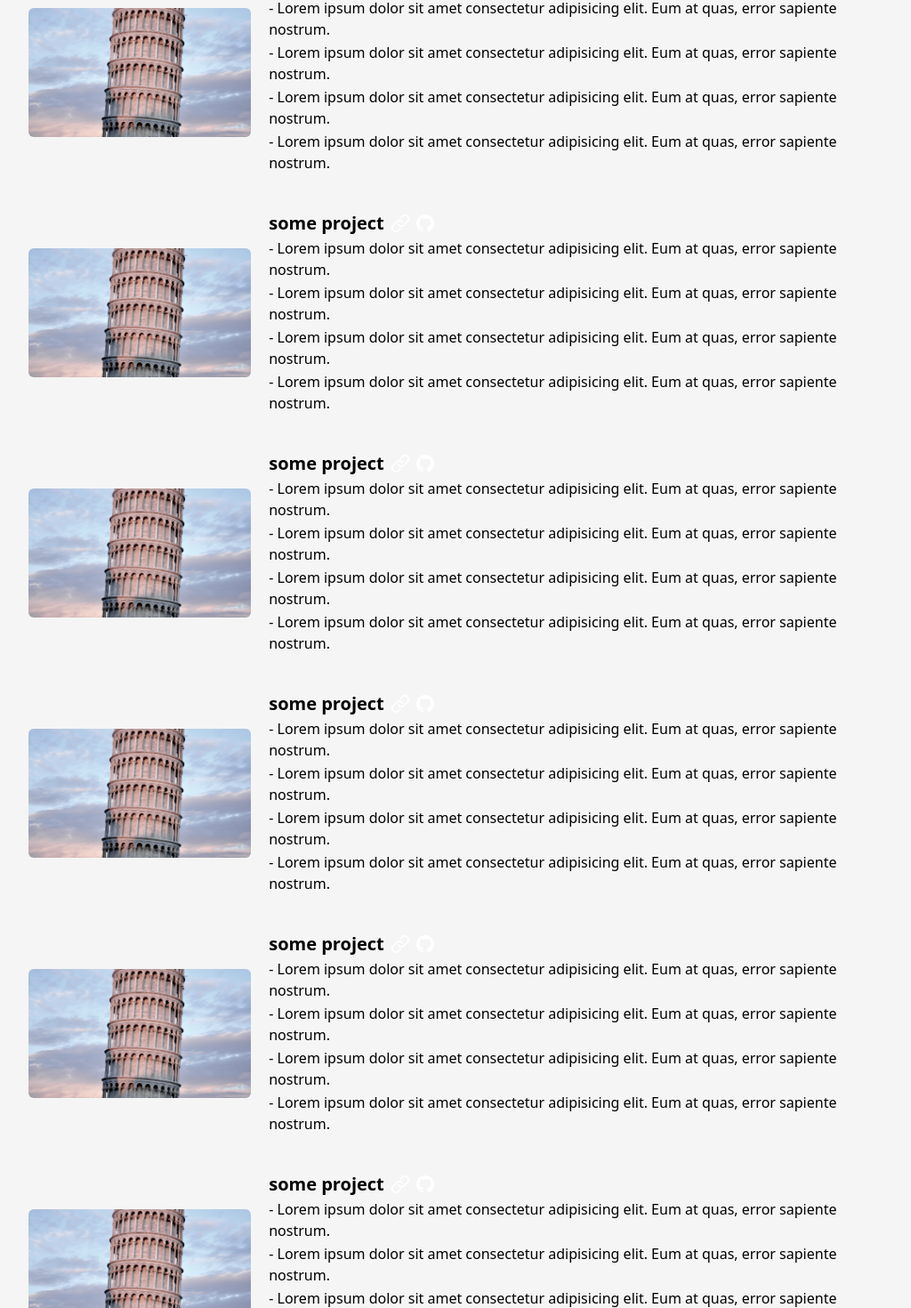
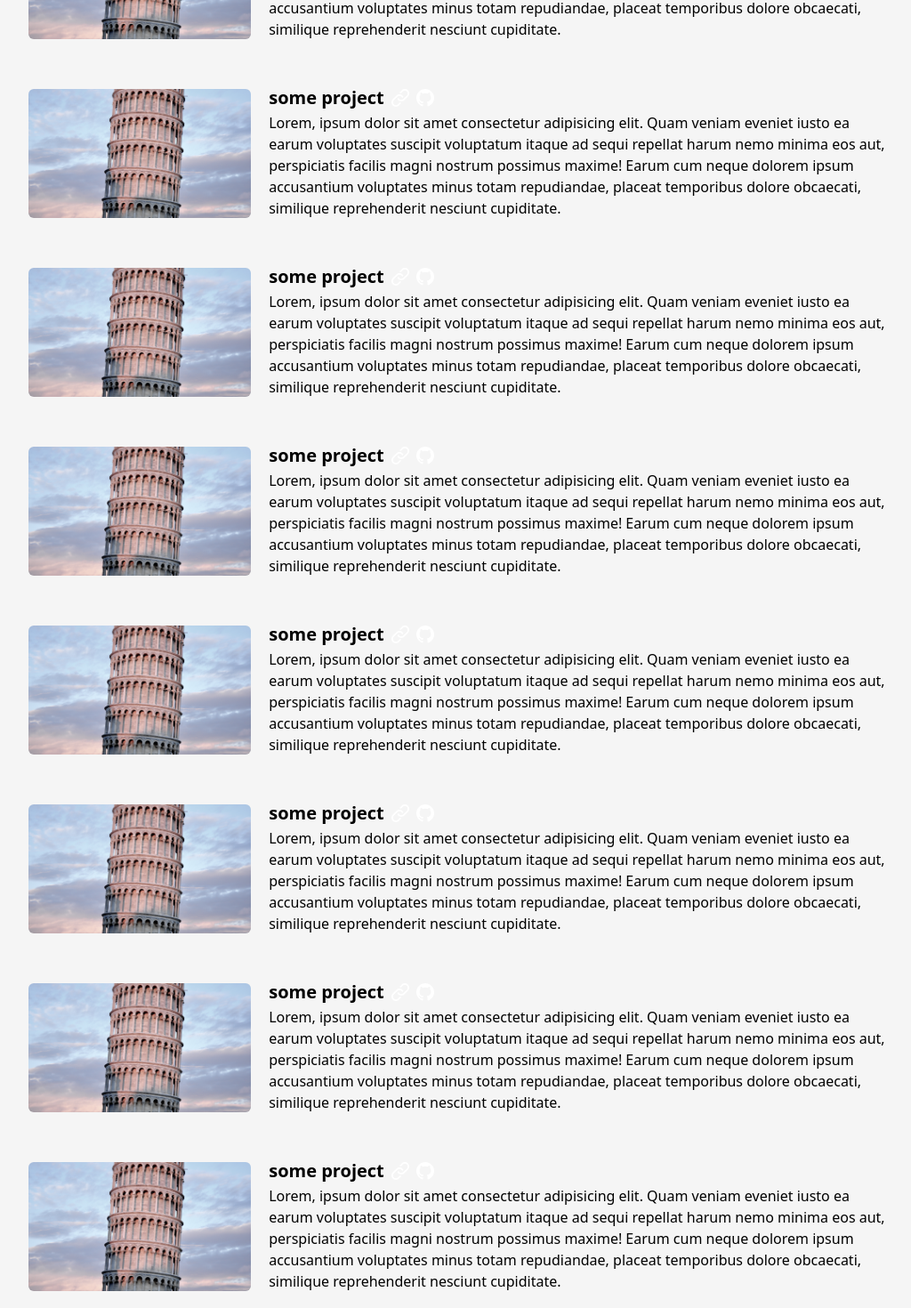
Before and after one commit to harshmathurx/harsh-paper-portfolio, a Next.js app: page /work in a window 1280 px wide. Shown: the part 300-1770 px from the top of the page at 89% size, without its empty margins (135-1159 px from the left). Built offline with nearby package versions, Linux system fonts and the light colour scheme.

Commit message:
more updates to the skeleton

```diff
--- a/components/ProjectCard.js
+++ b/components/ProjectCard.js
@@ -4,7 +4,7 @@ import Link from "next/link"
 
 const ProjectCard = ({imageSrc,children,demoLink,githubLink,projectName}) => {
 
-    const {theme} = useTheme
+    const {theme} = useTheme()
 
     return (
         <div className='flex flex-col md:flex-row justify-center items-center my-5'>
--- a/pages/index.js
+++ b/pages/index.js
@@ -27,38 +27,22 @@ export default function Home() {
         <p className='text-3xl font-semibold my-5'>
           some of my work
         </p>
+        <div className='flex flex-row flex-wrap'>
           <ProjectCard imageSrc="/images/project_placeholder.jpg" demoLink="/" githubLink="/" projectName="some project">
             <div>
               <p className='my-0.5'>
-              - Lorem ipsum dolor sit amet consectetur adipisicing elit. Eum at quas, error sapiente nostrum.
-            </p>
-            <p className='my-0.5'>
-              - Lorem ipsum dolor sit amet consectetur adipisicing elit. Eum at quas, error sapiente nostrum.
-            </p>
-            <p className='my-0.5'>
-              - Lorem ipsum dolor sit amet consectetur adipisicing elit. Eum at quas, error sapiente nostrum.
-            </p>
-            <p className='my-0.5'>
-              - Lorem ipsum dolor sit amet consectetur adipisicing elit. Eum at quas, error sapiente nostrum.
+                Lorem, ipsum dolor sit amet consectetur adipisicing elit. Quam veniam eveniet iusto ea earum voluptates suscipit voluptatum itaque ad sequi repellat harum nemo minima eos aut, perspiciatis facilis magni nostrum possimus maxime! Earum cum neque dolorem ipsum accusantium voluptates minus totam repudiandae, placeat temporibus dolore obcaecati, similique reprehenderit nesciunt cupiditate.
               </p>
             </div>
           </ProjectCard>
           <ProjectCard imageSrc="/images/project_placeholder.jpg" demoLink="/" githubLink="/" projectName="some project">
             <div>
               <p className='my-0.5'>
-              - Lorem ipsum dolor sit amet consectetur adipisicing elit. Eum at quas, error sapiente nostrum.
-            </p>
-            <p className='my-0.5'>
-              - Lorem ipsum dolor sit amet consectetur adipisicing elit. Eum at quas, error sapiente nostrum.
-            </p>
-            <p className='my-0.5'>
-              - Lorem ipsum dolor sit amet consectetur adipisicing elit. Eum at quas, error sapiente nostrum.
-            </p>
-            <p className='my-0.5'>
-              - Lorem ipsum dolor sit amet consectetur adipisicing elit. Eum at quas, error sapiente nostrum.
+                Lorem, ipsum dolor sit amet consectetur adipisicing elit. Quam veniam eveniet iusto ea earum voluptates suscipit voluptatum itaque ad sequi repellat harum nemo minima eos aut, perspiciatis facilis magni nostrum possimus maxime! Earum cum neque dolorem ipsum accusantium voluptates minus totam repudiandae, placeat temporibus dolore obcaecati, similique reprehenderit nesciunt cupiditate.
               </p>
             </div>
           </ProjectCard>
+        </div>
         <RedirectButton link="/work" btnText="check out more of my work" />
       </div>
       <div className='flex flex-col justify-center items-center text-center'>
@@ -68,9 +52,11 @@ export default function Home() {
         <div className='mb-5 flex flex-row justify-center flex-wrap items-center'>
           <ReccoCard imageSrc="/images/barry.jpg" reccoLink="/" />
           <ReccoCard imageSrc="/images/fleabag.jpg" reccoLink="/" />
-          <ReccoCard imageSrc="/images/seinfeld.png" reccoLink="/" />
+          <ReccoCard imageSrc="/images/superpumped.jpg" reccoLink="/" />
           <ReccoCard imageSrc="/images/show_your_work.jpg" reccoLink="/" />
-          <ReccoCard imageSrc="/images/got.jpg" reccoLink="/" />
+          <div className="m-2">
+            <iframe width="275" height="200" src="https://www.youtube.com/embed/gIxEkX_2kt8?si=2yR1f-orWFifR_Af" title="YouTube video player" frameborder="0" allow="accelerometer; autoplay; clipboard-write; encrypted-media; gyroscope; picture-in-picture; web-share" allowfullscreen></iframe>
+          </div>
         </div>
         <RedirectButton link="/recommendations" btnText="learn about my cultured tastebuds" />
       </div>
--- a/pages/work.js
+++ b/pages/work.js
@@ -3,114 +3,76 @@ import ProjectCard from "@/components/ProjectCard"
 const Work = () => {
     return (
         <div className='flex flex-col justify-center items-center mx-[5%] md:mx-[10%] py-8'>
-            <div className='flex flex-col justify-center items-center'>
+            {/* <div className='flex flex-col justify-center items-center'>
                 <p className='text-3xl font-semibold my-5'>
                     blogs
                 </p>
 
-            </div>
+            </div> */}
             <div className='flex flex-col justify-center items-center'>
                 <p className='text-3xl font-semibold my-5'>
                     projects
                 </p>
+                <div className='flex flex-row flex-wrap'>
                     <ProjectCard imageSrc="/images/project_placeholder.jpg" demoLink="/" githubLink="/" projectName="some project">
                         <div>
                             <p className='my-0.5'>
-                            - Lorem ipsum dolor sit amet consectetur adipisicing elit. Eum at quas, error sapiente nostrum.
-                        </p>
-                        <p className='my-0.5'>
-                            - Lorem ipsum dolor sit amet consectetur adipisicing elit. Eum at quas, error sapiente nostrum.
-                        </p>
-                        <p className='my-0.5'>
-                            - Lorem ipsum dolor sit amet consectetur adipisicing elit. Eum at quas, error sapiente nostrum.
-                        </p>
-                        <p className='my-0.5'>
-                            - Lorem ipsum dolor sit amet consectetur adipisicing elit. Eum at quas, error sapiente nostrum.
+                                Lorem, ipsum dolor sit amet consectetur adipisicing elit. Quam veniam eveniet iusto ea earum voluptates suscipit voluptatum itaque ad sequi repellat harum nemo minima eos aut, perspiciatis facilis magni nostrum possimus maxime! Earum cum neque dolorem ipsum accusantium voluptates minus totam repudiandae, placeat temporibus dolore obcaecati, similique reprehenderit nesciunt cupiditate.
                             </p>
                         </div>
                     </ProjectCard>
                     <ProjectCard imageSrc="/images/project_placeholder.jpg" demoLink="/" githubLink="/" projectName="some project">
                         <div>
                             <p className='my-0.5'>
-                            - Lorem ipsum dolor sit amet consectetur adipisicing elit. Eum at quas, error sapiente nostrum.
-                        </p>
-                        <p className='my-0.5'>
-                            - Lorem ipsum dolor sit amet consectetur adipisicing elit. Eum at quas, error sapiente nostrum.
-                        </p>
-                        <p className='my-0.5'>
-                            - Lorem ipsum dolor sit amet consectetur adipisicing elit. Eum at quas, error sapiente nostrum.
-                        </p>
-                        <p className='my-0.5'>
-                            - Lorem ipsum dolor sit amet consectetur adipisicing elit. Eum at quas, error sapiente nostrum.
+                                Lorem, ipsum dolor sit amet consectetur adipisicing elit. Quam veniam eveniet iusto ea earum voluptates suscipit voluptatum itaque ad sequi repellat harum nemo minima eos aut, perspiciatis facilis magni nostrum possimus maxime! Earum cum neque dolorem ipsum accusantium voluptates minus totam repudiandae, placeat temporibus dolore obcaecati, similique reprehenderit nesciunt cupiditate.
                             </p>
                         </div>
                     </ProjectCard>
                     <ProjectCard imageSrc="/images/project_placeholder.jpg" demoLink="/" githubLink="/" projectName="some project">
                         <div>
                             <p className='my-0.5'>
-                            - Lorem ipsum dolor sit amet consectetur adipisicing elit. Eum at quas, error sapiente nostrum.
-                        </p>
-                        <p className='my-0.5'>
-                            - Lorem ipsum dolor sit amet consectetur adipisicing elit. Eum at quas, error sapiente nostrum.
-                        </p>
-                        <p className='my-0.5'>
-                            - Lorem ipsum dolor sit amet consectetur adipisicing elit. Eum at quas, error sapiente nostrum.
-                        </p>
-                        <p className='my-0.5'>
-                            - Lorem ipsum dolor sit amet consectetur adipisicing elit. Eum at quas, error sapiente nostrum.
+                                Lorem, ipsum dolor sit amet consectetur adipisicing elit. Quam veniam eveniet iusto ea earum voluptates suscipit voluptatum itaque ad sequi repellat harum nemo minima eos aut, perspiciatis facilis magni nostrum possimus maxime! Earum cum neque dolorem ipsum accusantium voluptates minus totam repudiandae, placeat temporibus dolore obcaecati, similique reprehenderit nesciunt cupiditate.
                             </p>
                         </div>
                     </ProjectCard>
                     <ProjectCard imageSrc="/images/project_placeholder.jpg" demoLink="/" githubLink="/" projectName="some project">
                         <div>
                             <p className='my-0.5'>
-                            - Lorem ipsum dolor sit amet consectetur adipisicing elit. Eum at quas, error sapiente nostrum.
-                        </p>
-                        <p className='my-0.5'>
-                            - Lorem ipsum dolor sit amet consectetur adipisicing elit. Eum at quas, error sapiente nostrum.
-                        </p>
-                        <p className='my-0.5'>
-                            - Lorem ipsum dolor sit amet consectetur adipisicing elit. Eum at quas, error sapiente nostrum.
-                        </p>
-                        <p className='my-0.5'>
-                            - Lorem ipsum dolor sit amet consectetur adipisicing elit. Eum at quas, error sapiente nostrum.
+                                Lorem, ipsum dolor sit amet consectetur adipisicing elit. Quam veniam eveniet iusto ea earum voluptates suscipit voluptatum itaque ad sequi repellat harum nemo minima eos aut, perspiciatis facilis magni nostrum possimus maxime! Earum cum neque dolorem ipsum accusantium voluptates minus totam repudiandae, placeat temporibus dolore obcaecati, similique reprehenderit nesciunt cupiditate.
                             </p>
                         </div>
                     </ProjectCard>
                     <ProjectCard imageSrc="/images/project_placeholder.jpg" demoLink="/" githubLink="/" projectName="some project">
                         <div>
                             <p className='my-0.5'>
-                            - Lorem ipsum dolor sit amet consectetur adipisicing elit. Eum at quas, error sapiente nostrum.
-                        </p>
-                        <p className='my-0.5'>
-                            - Lorem ipsum dolor sit amet consectetur adipisicing elit. Eum at quas, error sapiente nostrum.
-                        </p>
-                        <p className='my-0.5'>
-                            - Lorem ipsum dolor sit amet consectetur adipisicing elit. Eum at quas, error sapiente nostrum.
-                        </p>
-                        <p className='my-0.5'>
-                            - Lorem ipsum dolor sit amet consectetur adipisicing elit. Eum at quas, error sapiente nostrum.
+                                Lorem, ipsum dolor sit amet consectetur adipisicing elit. Quam veniam eveniet iusto ea earum voluptates suscipit voluptatum itaque ad sequi repellat harum nemo minima eos aut, perspiciatis facilis magni nostrum possimus maxime! Earum cum neque dolorem ipsum accusantium voluptates minus totam repudiandae, placeat temporibus dolore obcaecati, similique reprehenderit nesciunt cupiditate.
                             </p>
                         </div>
                     </ProjectCard>
                     <ProjectCard imageSrc="/images/project_placeholder.jpg" demoLink="/" githubLink="/" projectName="some project">
                         <div>
                             <p className='my-0.5'>
-                            - Lorem ipsum dolor sit amet consectetur adipisicing elit. Eum at quas, error sapiente nostrum.
+                                Lorem, ipsum dolor sit amet consectetur adipisicing elit. Quam veniam eveniet iusto ea earum voluptates suscipit voluptatum itaque ad sequi repellat harum nemo minima eos aut, perspiciatis facilis magni nostrum possimus maxime! Earum cum neque dolorem ipsum accusantium voluptates minus totam repudiandae, placeat temporibus dolore obcaecati, similique reprehenderit nesciunt cupiditate.
                             </p>
+                        </div>
+                    </ProjectCard>
+                    <ProjectCard imageSrc="/images/project_placeholder.jpg" demoLink="/" githubLink="/" projectName="some project">
+                        <div>
                             <p className='my-0.5'>
-                            - Lorem ipsum dolor sit amet consectetur adipisicing elit. Eum at quas, error sapiente nostrum.
+                                Lorem, ipsum dolor sit amet consectetur adipisicing elit. Quam veniam eveniet iusto ea earum voluptates suscipit voluptatum itaque ad sequi repellat harum nemo minima eos aut, perspiciatis facilis magni nostrum possimus maxime! Earum cum neque dolorem ipsum accusantium voluptates minus totam repudiandae, placeat temporibus dolore obcaecati, similique reprehenderit nesciunt cupiditate.
                             </p>
+                        </div>
+                    </ProjectCard>
+                    <ProjectCard imageSrc="/images/project_placeholder.jpg" demoLink="/" githubLink="/" projectName="some project">
+                        <div>
                             <p className='my-0.5'>
-                            - Lorem ipsum dolor sit amet consectetur adipisicing elit. Eum at quas, error sapiente nostrum.
-                        </p>
-                        <p className='my-0.5'>
-                            - Lorem ipsum dolor sit amet consectetur adipisicing elit. Eum at quas, error sapiente nostrum.
+                                Lorem, ipsum dolor sit amet consectetur adipisicing elit. Quam veniam eveniet iusto ea earum voluptates suscipit voluptatum itaque ad sequi repellat harum nemo minima eos aut, perspiciatis facilis magni nostrum possimus maxime! Earum cum neque dolorem ipsum accusantium voluptates minus totam repudiandae, placeat temporibus dolore obcaecati, similique reprehenderit nesciunt cupiditate.
                             </p>
                         </div>
                     </ProjectCard>
                 </div>
             </div>
+        </div>
     )
 }
 export default Work
```
Also changed, not shown: pages/about.js (+0 -10 lines), pages/recommendations.js (+9 -1 lines), public/images/superpumped.jpg (added). Lines whose indentation alone changed are shown as unchanged.
